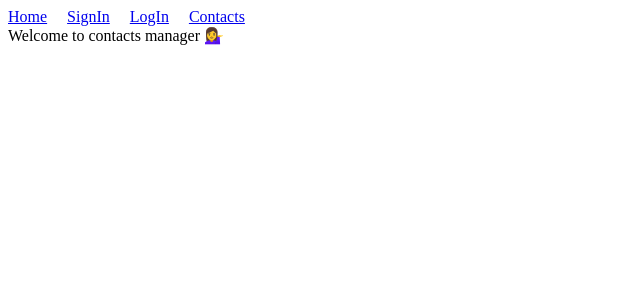
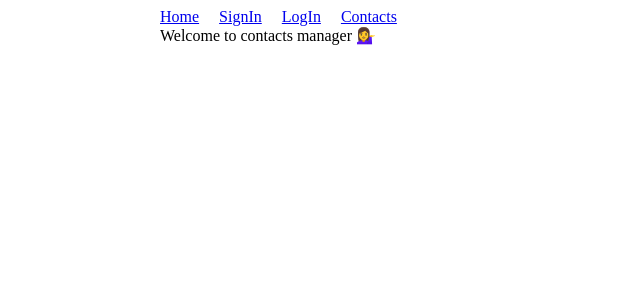
Before and after one commit to semernya/goit-react-hw-08, a React (Vite) app: page / in a window 1280 px wide. Shown: the top 300 px of the page, without its empty margins (0-640 px from the left). Built offline with nearby package versions, Linux system fonts and the light colour scheme.

Commit message:
add lazy, suspence

```diff
--- a/src/components/App/App.jsx
+++ b/src/components/App/App.jsx
@@ -9,11 +9,13 @@ import css from "./App.module.css";
 // import { useEffect } from 'react';
 // import { fetchContacts } from '../../redux/contactsOps';
 import { NavLink, Route, Routes } from "react-router-dom";
-import HomePage from '../../pages/HomePage/HomePage'
-import RegistrationPage from '../../pages/RegistrationPage/RegistrationPage'
-import LoginPage from "../../pages/LoginPage/LoginPage";
-import ContactsPage from "../../pages/ContactsPage/ContactsPage";
-import NotFoundPage from "../../pages/NotFoundPage/NotFoundPage";
+import { lazy, Suspense } from "react";
+import Layout from "../Layout/Layout";
+const HomePage = lazy(() => import('../../pages/HomePage/HomePage'))
+const RegistrationPage = lazy(() => import('../../pages/RegistrationPage/RegistrationPage'))
+const LoginPage = lazy(() => import('../../pages/LoginPage/LoginPage'))
+const ContactsPage = lazy(() => import('../../pages/ContactsPage/ContactsPage'))
+const NotFoundPage = lazy(() => import('../../pages/NotFoundPage/NotFoundPage'))
 
 export default function App() {
 
@@ -35,8 +37,8 @@ export default function App() {
     //   {error && <Error />}
     //   <ContactList />
     // </div>
-
-    <div>
+    <Layout>
+      <Suspense fallback={null}>
         <nav className={css.nav}>
           <NavLink to='/'>Home</NavLink>
           <NavLink to='/register'>SignIn</NavLink>
@@ -51,6 +53,7 @@ export default function App() {
           <Route path="/contacts" element={<ContactsPage />} />
           <Route path="*" element={<NotFoundPage />} />
         </Routes>
-    </div>
+      </Suspense>
+    </Layout>
   )
 }
--- /dev/null
+++ b/src/components/Layout/Layout.jsx
@@ -0,0 +1,11 @@
+// import AppBar from "../AppBar/AppBar";
+import css from "./Layout.module.css";
+
+export default function Layout({ children }) {
+    return (
+        <div className={css.container}>
+            {/* <AppBar /> */}
+            {children}
+        </div>
+    );
+}
--- /dev/null
+++ b/src/components/Layout/Layout.module.css
@@ -0,0 +1,5 @@
+.container {
+    max-width: 960px;
+    margin: 0 auto;
+    padding: 0 16px;
+}
```
Lines whose indentation alone changed are shown as unchanged.
